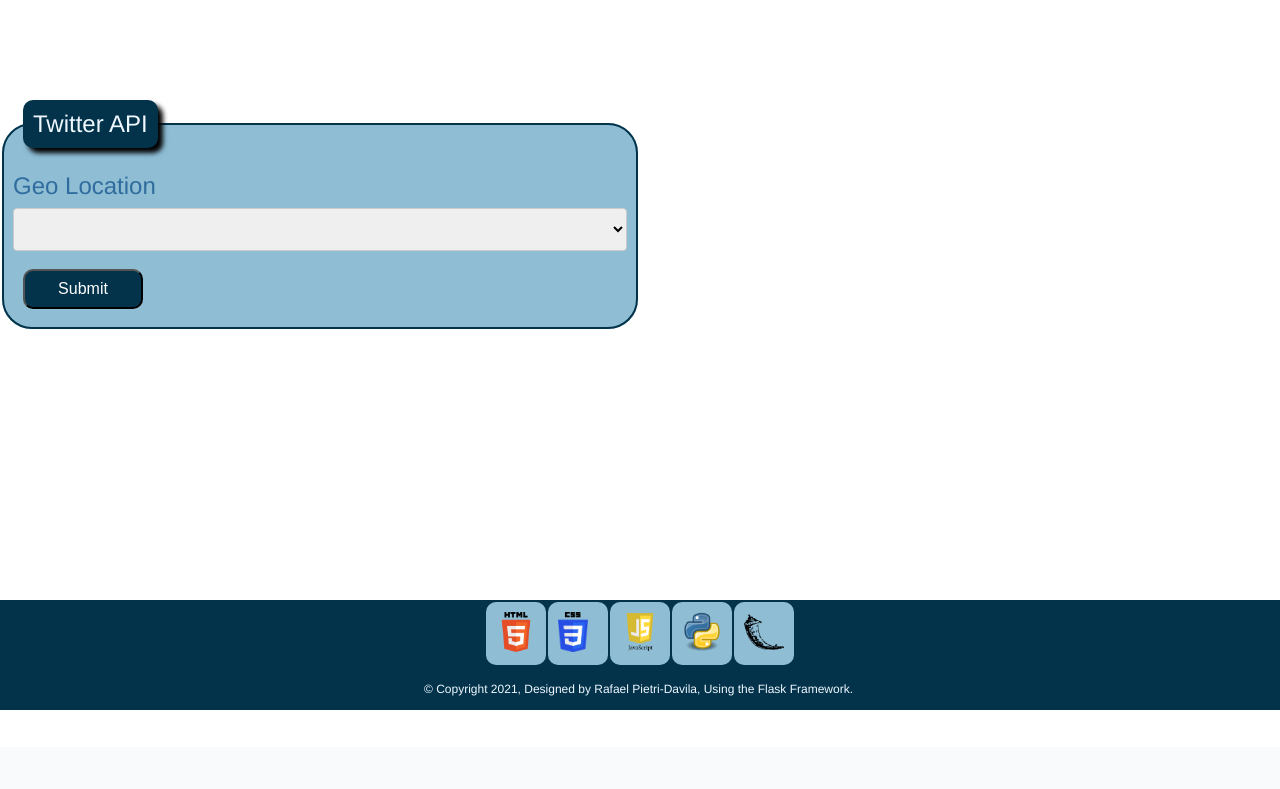
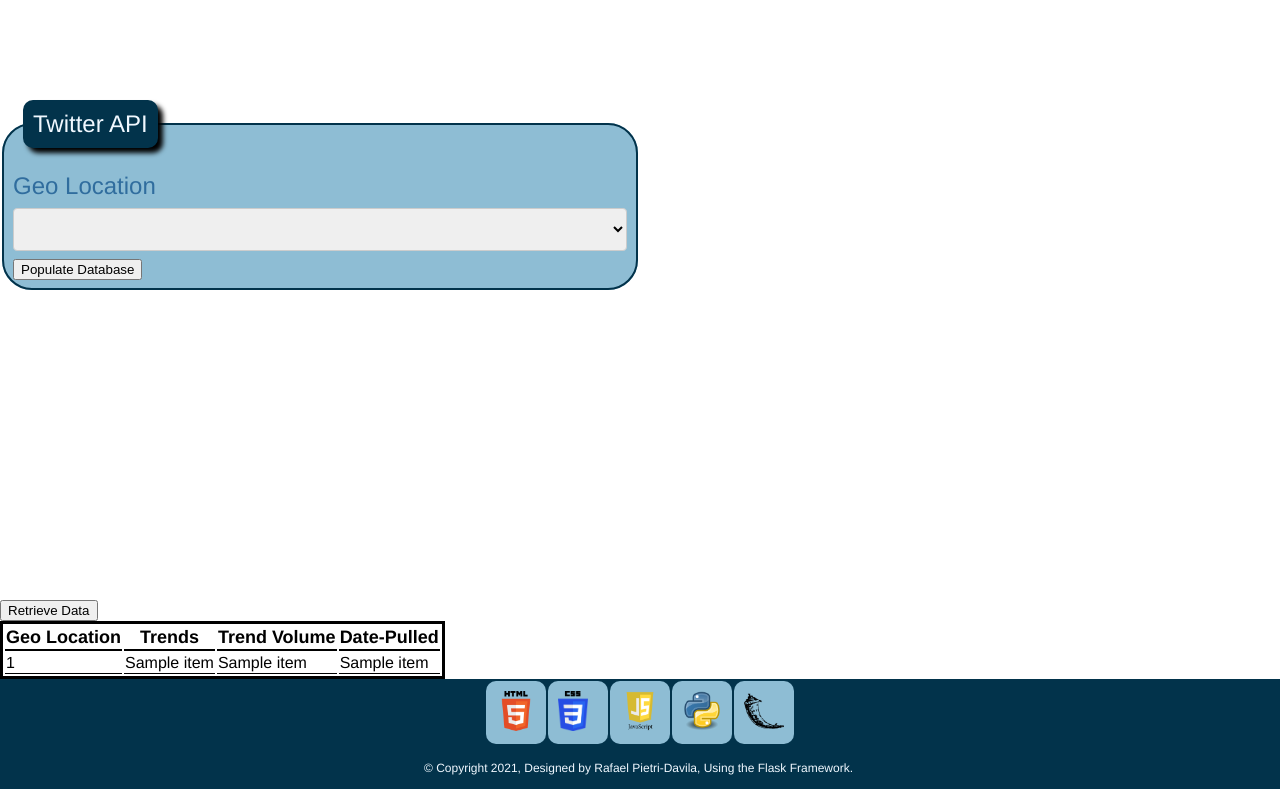
Before and after one commit to rpdavila/personal_portfolio, a Flask app: template website/templates/twitter-api.html in a window 1280 px wide. Shown: the part 53-842 px from the top of the page. Before the commit the page ends 763 px from the top, so only its background shows below. Run offline with Flask 2, Linux system fonts and the light colour scheme; tables that the repository leaves empty hold one stand-in row (values such as "Sample post"); the template is opened without the code that fills it: values that come from a table or form of the project are taken from there, most other values are stand-ins (such as "Sample title", 1, 10 or a date in 2020); lists and menus that the app fills with data are empty.

Commit message:
twitter analytics is now functional and working as desired. added tables and logic to twitter-api.html modified logic in routes.py

```diff
--- a/website/forms.py
+++ b/website/forms.py
@@ -23,4 +23,6 @@ class TwitterForm(FlaskForm):
     country = SelectField('Geo Location',
                           choices=[],
                           validators=[DataRequired()])
-    submit = SubmitField('Submit')
+    submit1 = SubmitField('Populate Database')
+    submit2 = SubmitField('Retrieve Data')
+    submit3 = SubmitField('Populate List')
--- a/website/routes.py
+++ b/website/routes.py
@@ -1,7 +1,8 @@
 from website import app, mail
 from flask import render_template, request, redirect, url_for
 from website.forms import ContactForm, TwitterForm
-from website.dbqueries import insert_from_contact_form, grab_country_data, get_data_to_html_table
+from website.dbqueries import (insert_from_contact_form, grab_country_data, get_data_to_html_table,
+                               delete_records_in_twitter_trends)
 from twitter_api import trends_available, retrieve_data
 from flask_mail import Message
 
@@ -39,13 +40,18 @@ def projects():
 @app.route('/twitter-api', methods=["GET", "POST"])
 def twitter():
     form = TwitterForm()
+    fetch_data = get_data_to_html_table()
     trends_available()
     for country in grab_country_data():
         data = str(country[0])
         form.country.choices += [(data, data)]
     if request.method == "POST":
-        form.validate_on_submit()
-        field_data = form.country.data
-        retrieve_data(field_data)
-        get_data_to_html_table()
-    return render_template("twitter-api.html", form=form, title="Twitter-API")
+        if form.submit1:
+            form.validate_on_submit()
+            delete_records_in_twitter_trends()
+            field_data = form.country.data
+            retrieve_data(field_data)
+        elif form.submit2:
+            form.validate_on_submit()
+            fetch_data = fetch_data
+    return render_template("twitter-api.html", form=form, fetch_data=fetch_data, title="Twitter-API")
--- a/website/static/script.js
+++ b/website/static/script.js
@@ -4,7 +4,7 @@ let card_3 = document.getElementById('card-3')
 let card_4 = document.getElementById('card-4')
 
 card_1.addEventListener('click', function() {
-    window.location.href = "https://github.com/rpdavila/Personal_Portfolio";
+    window.location.href = "https://github.com/rpdavila/personal_portfolio";
 } )
 
 card_2.addEventListener('click', function() {
--- a/website/static/style.css
+++ b/website/static/style.css
@@ -229,7 +229,22 @@ textarea {
 }
 
 /*card animation*/
+  /*add card animation here*/
+/*twitter page*/
 
+table {
+    border: black solid 3px;
+}
+
+th {
+    font-size: large;
+    border-bottom: black solid 2px;
+}
+
+td {
+    font-size: medium;
+    border-bottom: black solid 1px;
+}
 /*footer*/
 
 footer {
--- a/website/templates/twitter-api.html
+++ b/website/templates/twitter-api.html
@@ -18,10 +18,31 @@
                 {{ form.country }}
             {% endif %}
           <div class="button">
-              {{ form.submit }}
+              {{ form.submit1 }}
           </div>
         </div>
       </form>
     </fieldset>
     </div>
+    <form method="POST" action="">
+    <div> {{ form.submit2 }}</div>
+    </form>
+    <div class="table-container">
+      <table class="twitter-table">
+        <tr>
+          <th>Geo Location</th>
+          <th>Trends</th>
+          <th>Trend Volume</th>
+          <th>Date-Pulled</th>
+        </tr>
+        {% for item in fetch_data %}
+          <tr>
+            <td>{{ item[0] }}</td>
+            <td>{{ item[1] }}</td>
+            <td>{{ item[2] }}</td>
+            <td>{{ item[3] }}</td>
+          </tr>
+        {% endfor %}
+      </table>
+    </div>
 {% endblock content %}
```
Also changed, not shown: website/dbqueries.py (+13 -2 lines), db.sqlite.
